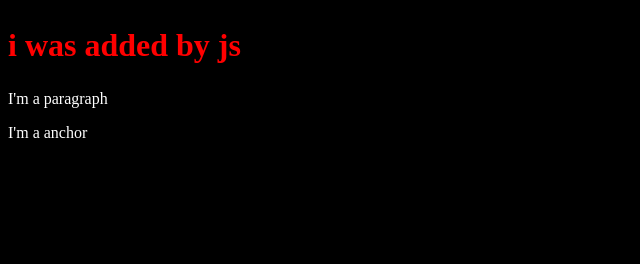
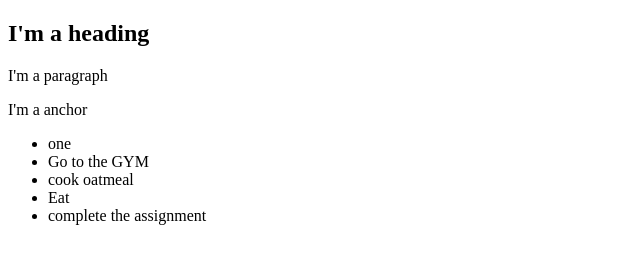
Before and after one commit to mangalagowrihr/Full-Stack-Training, a plain HTML site: page index.html in a window 1280 px wide. Shown: the whole page, without its empty margins (0-640 px from the left). Drawn offline with Linux system fonts and the light colour scheme.

Commit message:
append child

```diff
--- a/app.js
+++ b/app.js
@@ -1,13 +1,13 @@
-var heading=document.getElementById('heading')
-var body=document.querySelector('body')
+var list=document.querySelector('ul')
 
-console.log(heading)
+var arr=['Go to the GYM','cook oatmeal','Eat']
 
-heading.innerHTML="i was added by js"
-heading.style="color:red;font-size:2rem"
+arr.push('complete the assignment')
 
-heading.classList.add('five')
-heading.classList.remove('one')
-console.log(heading.classList)
+for(var i=0;i<arr.length;i++){
+    var element=document.createElement('li')
+    var textNode=document.createTextNode(arr[i])
+    element.appendChild(textNode)
+    list.appendChild(element)
 
-body.classList.add('dark')
+}
--- a/index.html
+++ b/index.html
@@ -22,6 +22,9 @@
         <p class="para">I'm a paragraph</p>
         <p class="para">I'm a anchor</p>
 
+        <ul>
+            <li>one</li>
+        </ul>
 
 
 </body>
```
